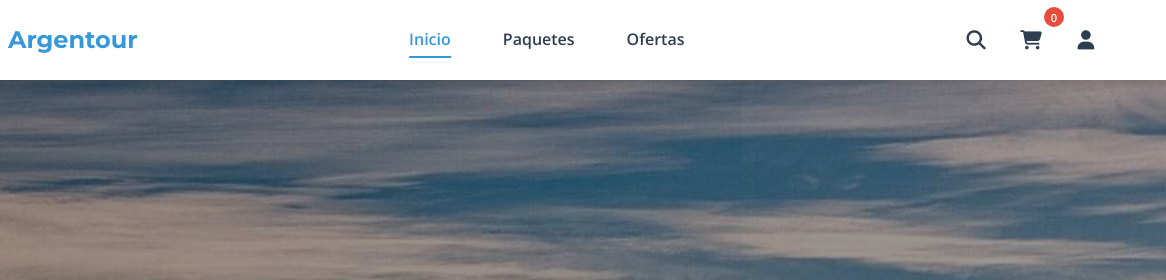
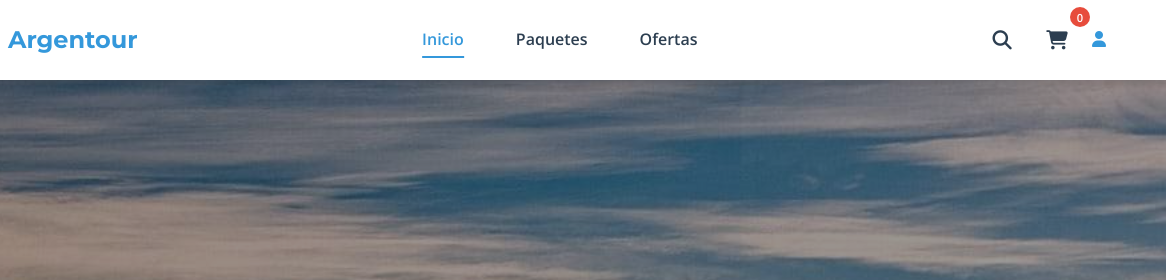
Before and after one commit to ValenYJulian/OLIMPIADAS-2025--, a plain HTML site: page index.html in a window 1280 px wide. Shown: the top 280 px of the page, 114-1280 px from the left. Drawn offline with nearby package versions, Linux system fonts and the light colour scheme.

Commit message:
Update index.html

```diff
--- a/index.html
+++ b/index.html
@@ -5,26 +5,16 @@
     <meta name="viewport" content="width=device-width, initial-scale=1.0">
     <title>Argentour - Descubre Argentina</title>
     <meta name="description" content="Paquetes turísticos exclusivos en Argentina. Cataratas del Iguazú, Bariloche, Ushuaia y más con las mejores ofertas.">
-
-    <!-- Preloads para mejor performance -->
     <link rel="preload" href="styles.css" as="style">
     <link rel="preload" href="script.js" as="script">
     <link rel="preload" href="https://cdnjs.cloudflare.com/ajax/libs/font-awesome/6.4.0/css/all.min.css" as="style">
-
-    <!-- Fuentes -->
     <link rel="preconnect" href="https://fonts.googleapis.com">
     <link rel="preconnect" href="https://fonts.gstatic.com" crossorigin>
     <link href="https://fonts.googleapis.com/css2?family=Montserrat:wght@400;600;700&family=Open+Sans:wght@400;600&display=swap" rel="stylesheet">
-
-    <!-- Estilos -->
     <link rel="stylesheet" href="https://cdnjs.cloudflare.com/ajax/libs/font-awesome/6.4.0/css/all.min.css">
     <link rel="stylesheet" href="styles.css">
-
-    <!-- Favicon -->
     <link rel="icon" href="imagenes/favicon.ico" type="image/x-icon">
     <link rel="apple-touch-icon" href="imagenes/apple-touch-icon.png">
-
-    <!-- Meta redes sociales -->
     <meta property="og:title" content="Argentour - Paquetes Turísticos en Argentina">
     <meta property="og:description" content="Descubre los mejores destinos de Argentina con nuestras ofertas exclusivas">
     <meta property="og:image" content="imagenes/og-image.jpg">
@@ -32,7 +22,6 @@
     <meta name="twitter:card" content="summary_large_image">
 </head>
 <body>
-    <!-- Header con efecto scroll -->
     <header class="header">
         <div class="container">
             <a href="index.html" class="logo" aria-label="Argentour - Inicio">
@@ -60,15 +49,12 @@
                         <i class="fas fa-shopping-cart"></i>
                         <span class="cart-count">0</span>
                     </button>
-
-                    <!-- Carrito desplegable -->
                     <div class="cart-dropdown" id="cart-dropdown">
                         <div class="cart-header">
                             <h3>Tu Carrito</h3>
                             <button id="close-cart" aria-label="Cerrar carrito">&times;</button>
                         </div>
                         <div class="cart-items" id="cart-items">
-                            <!-- Items del carrito se añadirán aquí dinámicamente -->
                             <div class="empty-cart">
                                 <i class="fas fa-shopping-bag"></i>
                                 <p>Tu carrito está vacío</p>
@@ -84,12 +70,10 @@
                         </div>
                     </div>
                 </div>
-                <button id="user-btn" aria-label="Usuario"><i class="fas fa-user"></i></button>
+                <a href="inicios.html" id="user-btn" aria-label="Usuario"><i class="fas fa-user"></i></a>
             </div>
         </div>
     </header>
-
-    <!-- Barra de búsqueda móvil -->
     <div class="mobile-search" id="mobile-search">
         <div class="container">
             <form action="busqueda.html" method="GET">
@@ -98,10 +82,7 @@
             </form>
         </div>
     </div>
-
-    <!-- Contenido principal -->
     <main>
-        <!-- Hero section con imagen de fondo -->
         <section class="hero">
 
                 </video>
@@ -144,17 +125,13 @@
                 </div>
             </div>
         </section>
-
-        <!-- Sección de destinos destacados -->
         <section class="destacados">
             <div class="container">
                 <div class="section-header">
                     <h2>Destinos <span>Destacados</span></h2>
                     <p>Los lugares más visitados de Argentina</p>
                 </div>
-
                 <div class="destinos-grid">
-                    <!-- Destino 1 - Cataratas del Iguazú -->
                     <article class="destino-card" data-destino="cataratas">
                         <div class="destino-img">
                             <img src="imagenes/cataratas del iguazu.jpeg" alt="Cataratas del Iguazú" loading="lazy">
@@ -185,8 +162,6 @@
                             </div>
                         </div>
                     </article>
-
-                    <!-- Destino 2 - Bariloche -->
                     <article class="destino-card" data-destino="bariloche">
                         <div class="destino-img">
                             <img src="imagenes/bariloche.jpg" alt="San Carlos de Bariloche" loading="lazy">
@@ -216,8 +191,6 @@
                             </div>
                         </div>
                     </article>
-
-                    <!-- Destino 3 - Ushuaia -->
                     <article class="destino-card" data-destino="ushuaia">
                         <div class="destino-img">
                             <img src="imagenes/tierra del fuego.webp" alt="Ushuaia" loading="lazy">
@@ -248,8 +221,6 @@
                             </div>
                         </div>
                     </article>
-
-                    <!-- Destino 4 - Mendoza -->
                     <article class="destino-card" data-destino="mendoza">
                         <div class="destino-img">
                             <img src="imagenes/san jose mendoza.jpg" alt="Mendoza" loading="lazy">
@@ -286,8 +257,6 @@
                 </div>
             </div>
         </section>
-
-        <!-- Sección de experiencias -->
         <section class="experiencias">
             <div class="container">
                 <div class="section-header">
@@ -332,8 +301,6 @@
                 </div>
             </div>
         </section>
-
-        <!-- Sección de ofertas especiales -->
         <section class="ofertas">
             <div class="container">
                 <div class="section-header">
@@ -342,7 +309,6 @@
                 </div>
 
                 <div class="ofertas-slider">
-                    <!-- Oferta 1 -->
                     <div class="oferta-card destacada">
                         <div class="oferta-badge">-30%</div>
                         <div class="oferta-img">
@@ -365,8 +331,6 @@
                             </div>
                         </div>
                     </div>
-
-                    <!-- Oferta 2 -->
                     <div class="oferta-card">
                         <div class="oferta-badge">-25%</div>
                         <div class="oferta-img">
@@ -389,8 +353,6 @@
                             </div>
                         </div>
                     </div>
-
-                    <!-- Oferta 3 -->
                     <div class="oferta-card">
                         <div class="oferta-badge">-20%</div>
                         <div class="oferta-img">
@@ -416,8 +378,6 @@
                 </div>
             </div>
         </section>
-
-        <!-- Sección de testimonios -->
         <section class="testimonios">
             <div class="container">
                 <div class="section-header">
@@ -426,7 +386,6 @@
                 </div>
 
                 <div class="testimonios-slider">
-                    <!-- Testimonio 1 -->
                     <div class="testimonio-card">
                         <div class="testimonio-rating">
                             <i class="fas fa-star"></i>
@@ -444,8 +403,6 @@
                             </div>
                         </div>
                     </div>
-
-                    <!-- Testimonio 2 -->
                     <div class="testimonio-card">
                         <div class="testimonio-rating">
                             <i class="fas fa-star"></i>
@@ -463,8 +420,6 @@
                             </div>
                         </div>
                     </div>
-
-                    <!-- Testimonio 3 -->
                     <div class="testimonio-card">
                         <div class="testimonio-rating">
                             <i class="fas fa-star"></i>
@@ -485,8 +440,6 @@
                 </div>
             </div>
         </section>
-
-        <!-- Sección de newsletter -->
         <section class="newsletter">
             <div class="container">
                 <div class="newsletter-content">
@@ -501,8 +454,6 @@
             </div>
         </section>
     </main>
-
-    <!-- Footer -->
     <footer class="footer">
         <div class="container">
             <div class="footer-grid">
@@ -574,13 +525,9 @@
             </div>
         </div>
     </footer>
-
-    <!-- Botón de WhatsApp flotante -->
     <a href="https://wa.me/5491112345678" class="whatsapp-btn" aria-label="Contactar por WhatsApp">
         <i class="fab fa-whatsapp"></i>
     </a>
-
-    <!-- Scripts -->
     <script src="https://unpkg.com/swiper/swiper-bundle.min.js"></script>
     <script src="script.js"></script>
 </body>
```
